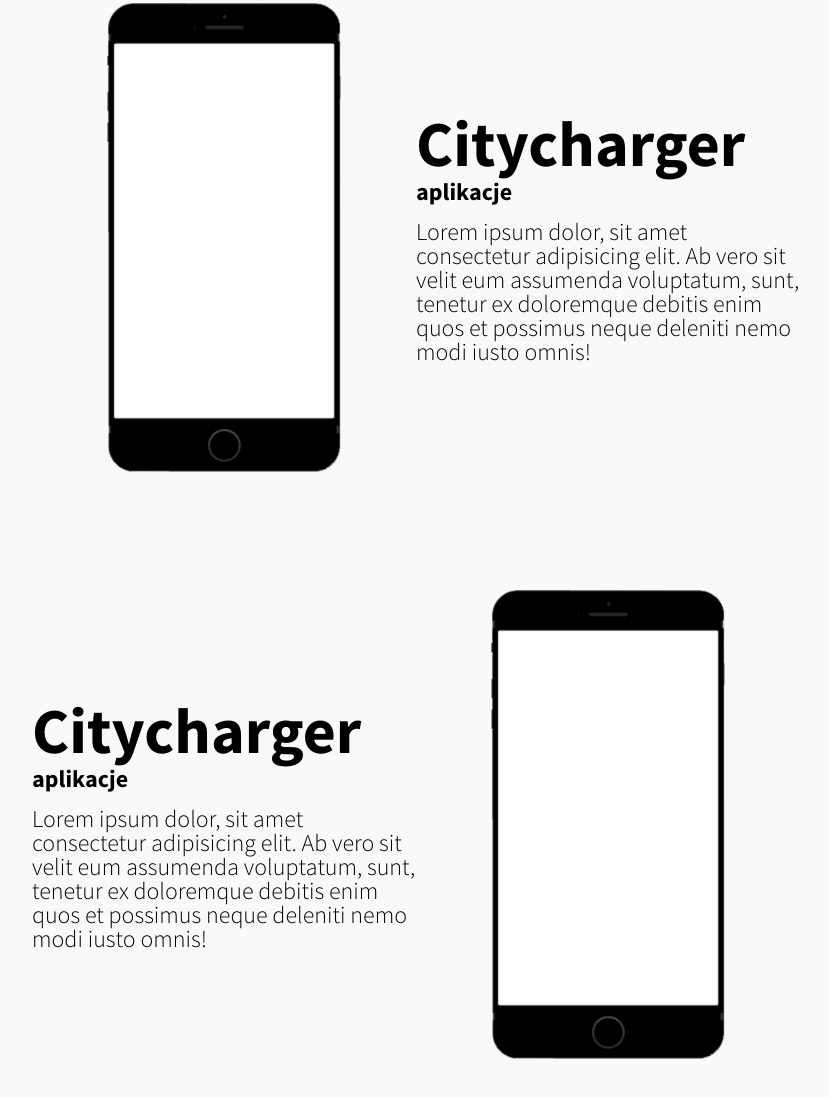
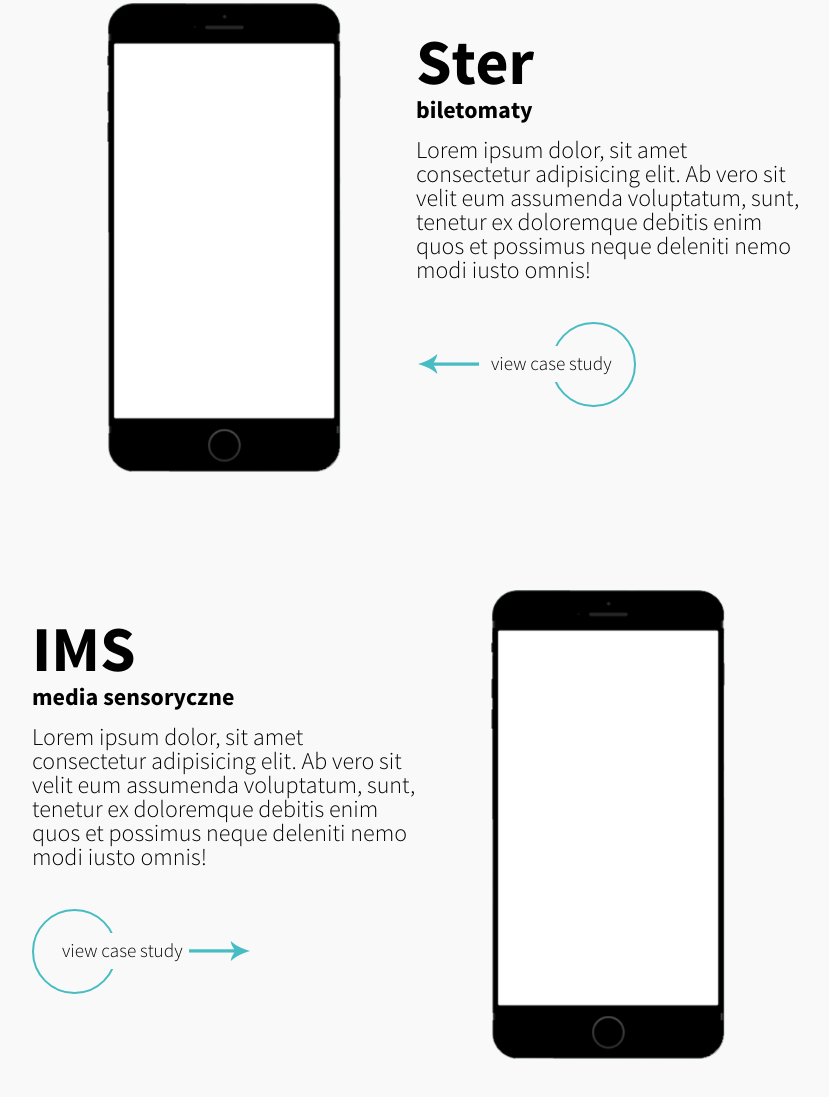
Before and after one commit to rafenoxu/snab, a plain HTML site: page dist/index.html in a window 1280 px wide. Shown: the part 1443-2540 px from the top of the page, without its empty margins (224-1053 px from the left). Drawn offline with Linux system fonts and the light colour scheme; a script that the page names is missing.

Commit message:
Added arrows to case studies

```diff
--- a/dist/css/main.css
+++ b/dist/css/main.css
@@ -240,7 +240,7 @@ header {
   rotate: 30deg;
   width: 100px;
   height: 100px;
-  margin-top: 5vh;
+  margin-top: 7vh;
   overflow: hidden;
 }
 
@@ -295,6 +295,86 @@ header {
   font-family: 'SourceSansPro-Light';
 }
 
+.case-study__text .view-case-study {
+  display: -webkit-box;
+  display: -ms-flexbox;
+  display: flex;
+  -webkit-box-align: center;
+      -ms-flex-align: center;
+          align-items: center;
+  -ms-flex-line-pack: center;
+      align-content: center;
+}
+
+.case-study__text .view-case-study .right-arrow {
+  position: relative;
+  left: 70px;
+}
+
+.case-study__text .view-case-study .left-arrow {
+  rotate: 180deg;
+}
+
+.case-study__text .case-study-circle-right {
+  display: -webkit-box;
+  display: -ms-flexbox;
+  display: flex;
+  -webkit-box-orient: vertical;
+  -webkit-box-direction: normal;
+      -ms-flex-direction: column;
+          flex-direction: column;
+  -webkit-box-pack: center;
+      -ms-flex-pack: center;
+          justify-content: center;
+  border: 2px solid #47bcc3;
+  border-radius: 50%;
+  width: 85px;
+  height: 85px;
+  overflow: visible;
+  margin: 5vh 0;
+}
+
+.case-study__text .case-study-circle-right a {
+  width: 140px;
+  position: relative;
+  left: 20px;
+  font-family: 'SourceSansPro-Light';
+  color: #000;
+  font-size: 1.2rem;
+  background-color: #f9f9f9;
+  padding: 8px;
+}
+
+.case-study__text .case-study-circle-left {
+  display: -webkit-box;
+  display: -ms-flexbox;
+  display: flex;
+  -webkit-box-orient: vertical;
+  -webkit-box-direction: normal;
+      -ms-flex-direction: column;
+          flex-direction: column;
+  -webkit-box-pack: center;
+      -ms-flex-pack: center;
+          justify-content: center;
+  border: 2px solid #47bcc3;
+  border-radius: 50%;
+  width: 85px;
+  height: 85px;
+  overflow: visible;
+  margin: 5vh 0 5vh 70px;
+}
+
+.case-study__text .case-study-circle-left a {
+  width: 140px;
+  position: relative;
+  right: 70px;
+  font-family: 'SourceSansPro-Light';
+  color: #000;
+  font-size: 1.2rem;
+  background-color: #f9f9f9;
+  padding: 8px;
+}
+
 .case-study__image {
   width: 50%;
   display: -webkit-box;
--- a/dist/index.html
+++ b/dist/index.html
@@ -52,6 +52,12 @@
                         <h2>Citycharger</h2>
                         <h3>aplikacje</h3>
                         <p>Lorem ipsum dolor, sit amet consectetur adipisicing elit. Ab vero sit velit eum assumenda voluptatum, sunt, tenetur ex doloremque debitis enim quos et possimus neque deleniti nemo modi iusto omnis!</p>
+                        <div class="view-case-study">
+                            <div class="case-study-circle-right">
+                                <a href="#">view case study</a>
+                            </div>
+                            <img class="right-arrow" src="images/arrow_right.png" alt="right arrow">
+                        </div>
                     </div>
                     <div class="case-study__image">
                         <img src="images/phone.png" alt="phone">
@@ -62,16 +68,28 @@
                         <img src="images/phone.png" alt="phone">
                     </div>
                     <div class="case-study__text">
-                        <h2>Citycharger</h2>
-                        <h3>aplikacje</h3>
+                        <h2>Ster</h2>
+                        <h3>biletomaty</h3>
                         <p>Lorem ipsum dolor, sit amet consectetur adipisicing elit. Ab vero sit velit eum assumenda voluptatum, sunt, tenetur ex doloremque debitis enim quos et possimus neque deleniti nemo modi iusto omnis!</p>
+                        <div class="view-case-study">
+                            <img class="left-arrow" src="images/arrow_right.png" alt="left arrow">
+                            <div class="case-study-circle-left">
+                                <a href="#">view case study</a>
+                            </div>
+                        </div>
                     </div>
                 </div>
                 <div class="case-study__content">
                     <div class="case-study__text">
-                        <h2>Citycharger</h2>
-                        <h3>aplikacje</h3>
+                        <h2>IMS</h2>
+                        <h3>media sensoryczne</h3>
                         <p>Lorem ipsum dolor, sit amet consectetur adipisicing elit. Ab vero sit velit eum assumenda voluptatum, sunt, tenetur ex doloremque debitis enim quos et possimus neque deleniti nemo modi iusto omnis!</p>
+                        <div class="view-case-study">
+                            <div class="case-study-circle-right">
+                                <a href="#">view case study</a>
+                            </div>
+                            <img class="right-arrow" src="images/arrow_right.png" alt="right arrow">
+                        </div>
                     </div>
                     <div class="case-study__image">
                         <img src="images/phone.png" alt="phone">
--- a/dist/scss/_about.scss
+++ b/dist/scss/_about.scss
@@ -38,7 +38,7 @@
             rotate: 30deg;
             width: 100px;
             height: 100px;
-            margin-top: 5vh;
+            margin-top: 7vh;
             overflow: hidden;
 
             img {
--- a/dist/scss/_case-study.scss
+++ b/dist/scss/_case-study.scss
@@ -30,6 +30,67 @@
         font-size: 1.5rem;
         font-family: 'SourceSansPro-Light';
     }
+
+    .view-case-study {
+        display: flex;
+        align-items: center;
+        align-content: center;
+
+        .right-arrow {
+            position: relative;
+            left: 70px;
+        }
+
+        .left-arrow {
+            rotate: 180deg;
+        }
+    }
+
+    .case-study-circle-right {
+        display: flex;
+        flex-direction: column;
+        justify-content: center;
+        border: 2px solid #47bcc3;
+        border-radius: 50%;
+        width: 85px;
+        height: 85px;
+        overflow: visible;
+        margin: 5vh 0;
+
+        a {
+            width: 140px;
+            position: relative;
+            left: 20px;
+            font-family: 'SourceSansPro-Light';
+            color: $primary-color;
+            font-size: 1.2rem;
+            background-color: #f9f9f9;
+            padding: 8px;
+        }
+    }
+
+    .case-study-circle-left {
+        display: flex;
+        flex-direction: column;
+        justify-content: center;
+        border: 2px solid #47bcc3;
+        border-radius: 50%;
+        width: 85px;
+        height: 85px;
+        overflow: visible;
+        margin: 5vh 0 5vh 70px;
+
+        a {
+            width: 140px;
+            position: relative;
+            right: 70px;
+            font-family: 'SourceSansPro-Light';
+            color: $primary-color;
+            font-size: 1.2rem;
+            background-color: #f9f9f9;
+            padding: 8px;
+        }
+    }
 }
 
 .case-study__image {
```
Also changed, not shown: dist/images/arrow_right.png (added), 1 other file.
